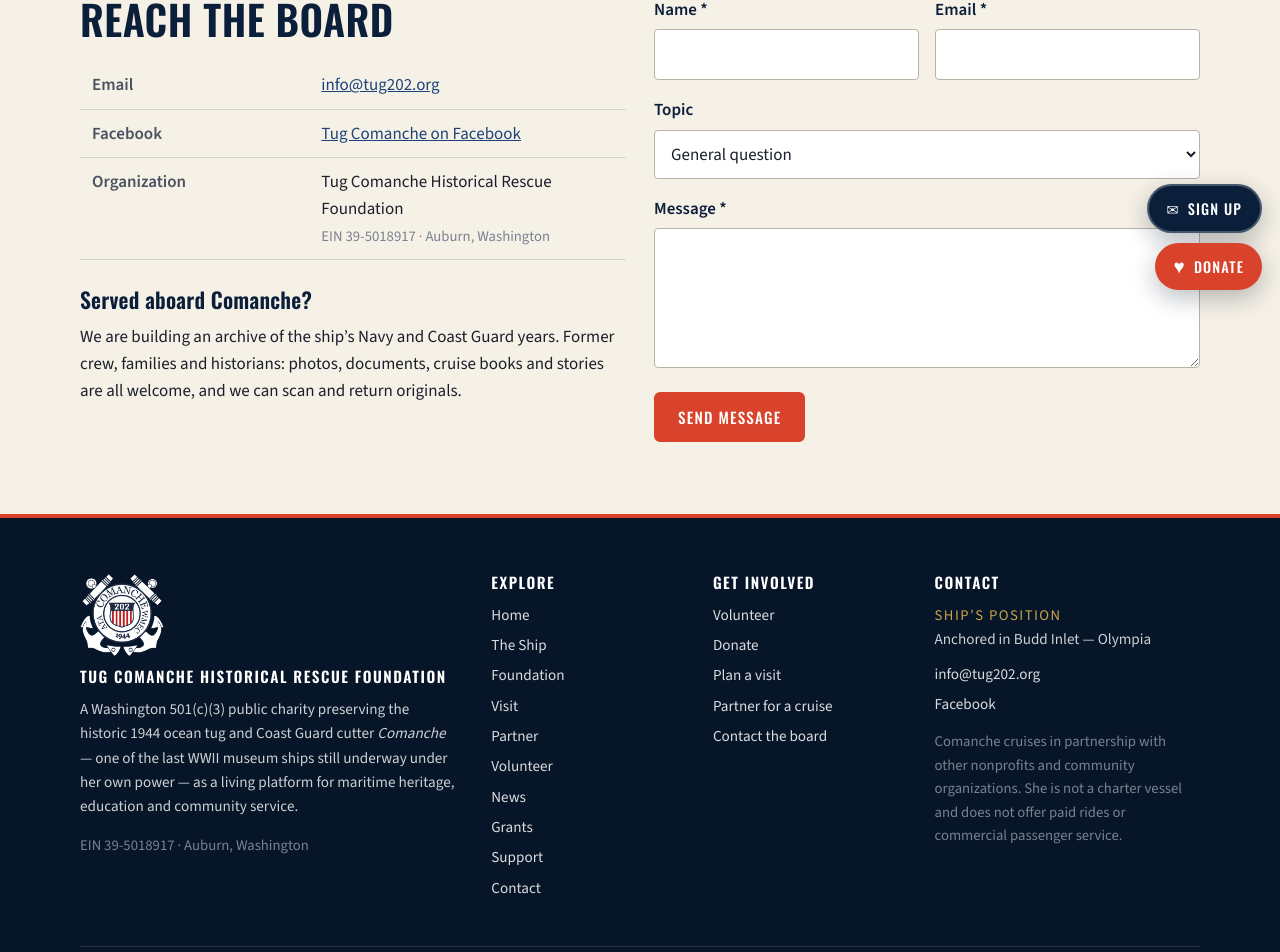
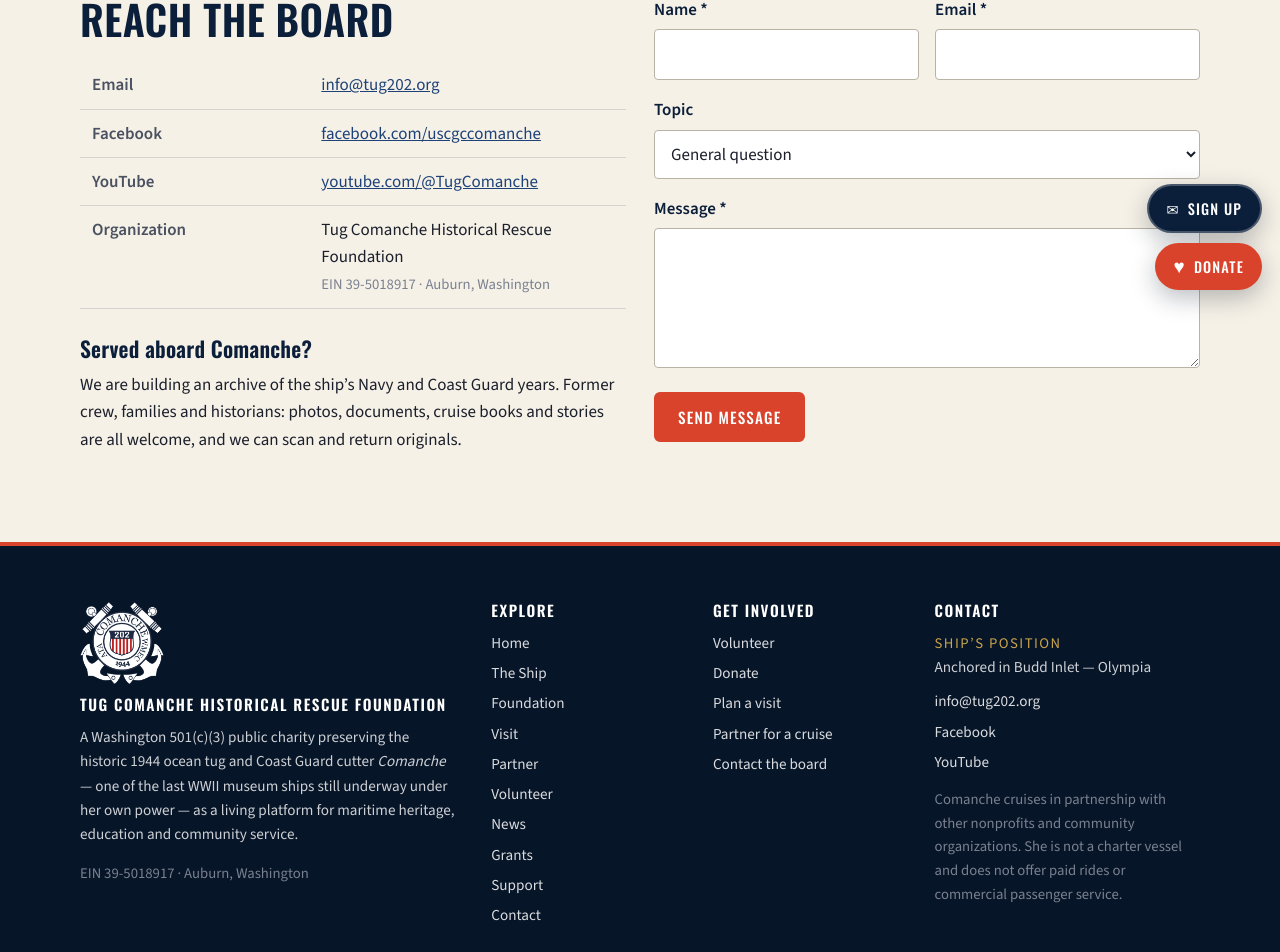
Before and after one commit to penpro/Tug202.Com, a React (Vite) app in the folder frontend/: page /contact in a window 1280 px wide. Shown: the part 492-1444 px from the top of the page. Built offline with nearby package versions, Linux system fonts and the light colour scheme.

Commit message:
Socials: real Facebook URL, add YouTube

```diff
--- a/frontend/src/components/Footer.jsx
+++ b/frontend/src/components/Footer.jsx
@@ -39,6 +39,7 @@
               <li><a href={`mailto:${org.email}`}>{org.email}</a></li>
               {org.phone && <li><a href={`tel:${org.phone}`}>{org.phone}</a></li>}
               <li><a href={org.facebook} target="_blank" rel="noreferrer">Facebook</a></li>
+              <li><a href={org.youtube} target="_blank" rel="noreferrer">YouTube</a></li>
             </ul>
             <p className="small" style={{ marginTop: 14 }}>
               Comanche cruises in partnership with other nonprofits and community organizations.
@@ -48,7 +49,7 @@
         </div>
         <div className="footer-bottom">
           <span>&copy; {new Date().getFullYear()} {org.name}. All rights reserved.</span>
-          <span>Official No. {vessel.officialNumber} &middot; Hailing port {vessel.hailingPort}</span>
+          <span><a href={org.facebook} target="_blank" rel="noreferrer">Facebook</a> &middot; <a href={org.youtube} target="_blank" rel="noreferrer">YouTube</a> &middot; Official No. {vessel.officialNumber} &middot; Hailing port {vessel.hailingPort}</span>
         </div>
       </div>
     </footer>
--- a/frontend/src/pages/Contact.jsx
+++ b/frontend/src/pages/Contact.jsx
@@ -47,7 +47,8 @@
                 <tbody>
                   <tr><th>Email</th><td><a href={`mailto:${org.email}`}>{org.email}</a></td></tr>
                   {org.phone && <tr><th>Phone</th><td><a href={`tel:${org.phone}`}>{org.phone}</a></td></tr>}
-                  <tr><th>Facebook</th><td><a href={org.facebook} target="_blank" rel="noreferrer">Tug Comanche on Facebook</a></td></tr>
+                  <tr><th>Facebook</th><td><a href={org.facebook} target="_blank" rel="noreferrer">facebook.com/uscgccomanche</a></td></tr>
+                  <tr><th>YouTube</th><td><a href={org.youtube} target="_blank" rel="noreferrer">youtube.com/@TugComanche</a></td></tr>
                   <tr><th>Organization</th><td>{org.name}<br /><span className="small">EIN {org.ein} &middot; {org.city}</span></td></tr>
                 </tbody>
               </table>
--- a/frontend/src/pages/Visit.jsx
+++ b/frontend/src/pages/Visit.jsx
@@ -34,7 +34,7 @@
                 <p style={{ marginBottom: 0 }}>
                   Comanche&rsquo;s berth changes with the season and with moorage availability. Before
                   you travel, check the <Link to="/news">news page</Link> or our{' '}
-                  <a href={org.facebook} target="_blank" rel="noreferrer">Facebook page</a> for the next
+                  <a href={org.facebook} target="_blank" rel="noreferrer">Facebook page</a> or <a href={org.youtube} target="_blank" rel="noreferrer">YouTube channel</a> for the next
                   open-ship date, or <Link to="/contact">send us a note</Link>.
                 </p>
               </div>
--- a/frontend/src/site.config.js
+++ b/frontend/src/site.config.js
@@ -20,7 +20,8 @@
   email: 'info@tug202.org',
   // TODO: confirm whether the 1-888 line from the 2025 press release is still active.
   phone: null,
-  facebook: 'https://www.facebook.com/tugcomanche', // TODO: confirm exact page URL
+  facebook: 'https://www.facebook.com/uscgccomanche',
+  youtube: 'https://www.youtube.com/@TugComanche',
   domain: 'tug202.org'
 }
 
```
Also changed, not shown: 1 other file (tests, documents, lock files or other folders).
